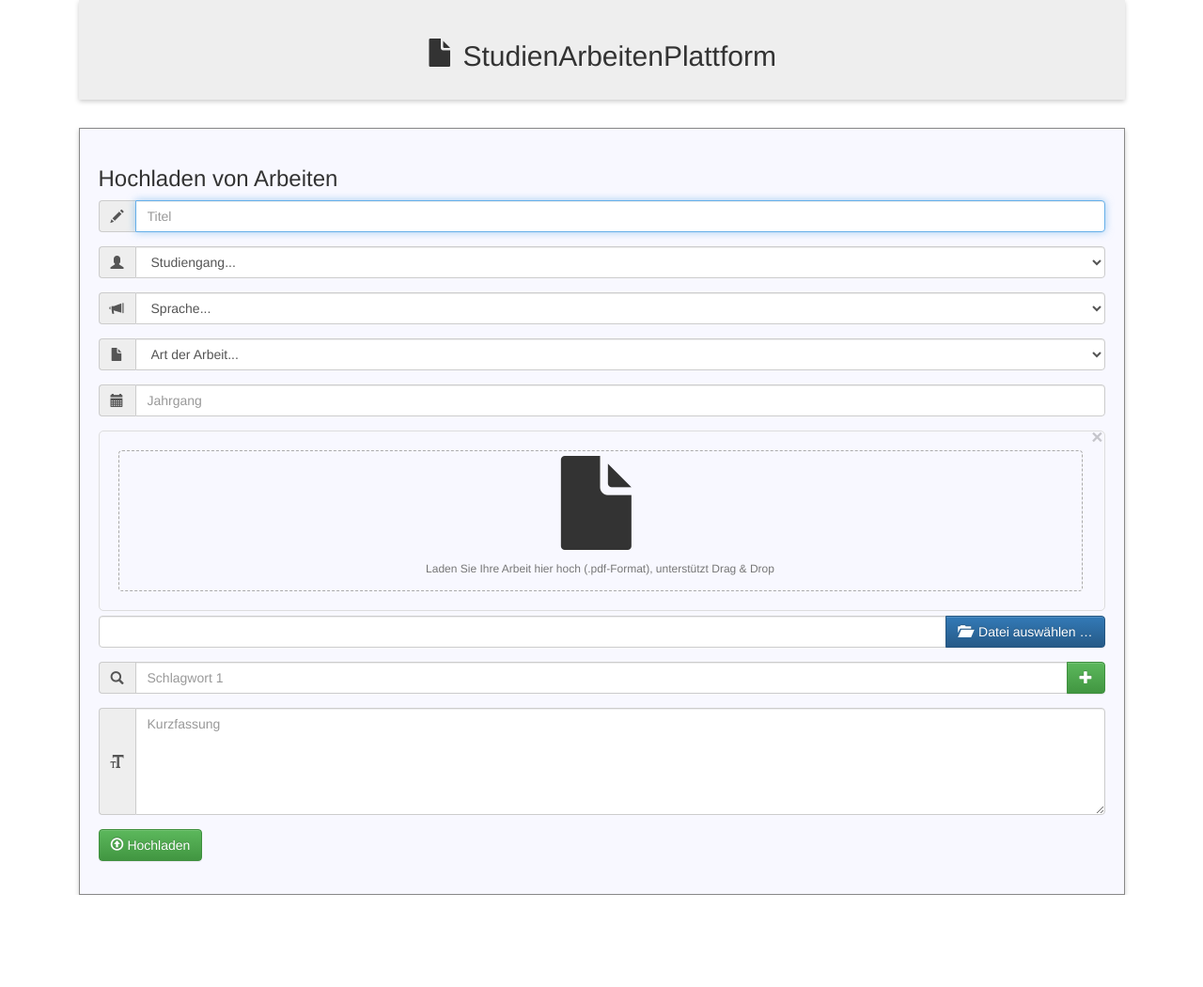
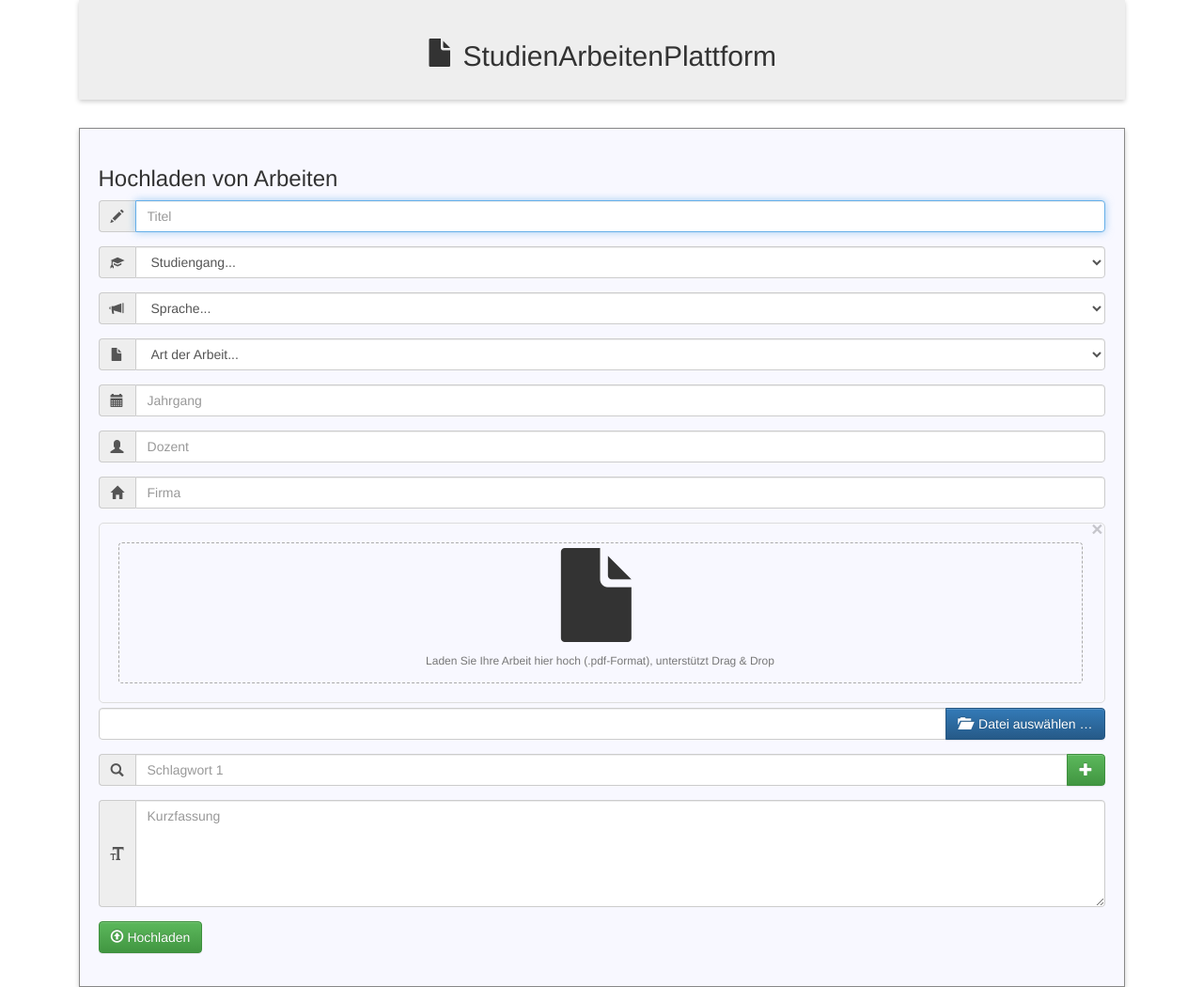
Before and after one commit to pauline0/StArPl, a PHP site: page /html/upload.html in a window 1280 px wide. Shown: the whole page at 94% size. Before the commit the page ends 952 px from the top, so only its background shows below. Run offline with PHP 8.4, Linux system fonts and the light colour scheme; some libraries are stand-ins or nearby versions.

Commit message:
updated uploadForm

```diff
--- a/html/upload.html
+++ b/html/upload.html
@@ -29,7 +29,7 @@
 				</div>
 				<div class="form-group">
 					<div class="input-group">
-						<span class="input-group-addon"><i class="glyphicon glyphicon-user"></i></span>
+						<span class="input-group-addon"><i class="glyphicon glyphicon-education"></i></span>
 						<select class="form-control" id="studiengang" name="studiengang" required>
 							<!-- value-Werte zu empfehlen aufgrund eventueller Sprachvielfalt (gleiche value für gleichen Studiengang) -->
 							<option value="">Studiengang...</option>
@@ -81,6 +81,18 @@
 					</div>
 				</div>
 				<div class="form-group">
+					<div class="input-group">
+						<span class="input-group-addon"><i class="glyphicon glyphicon-user"></i></span>
+						<input class="form-control" id="dozent" name="dozent" placeholder="Dozent" required />
+					</div>
+				</div>
+				<div class="form-group">
+					<div class="input-group">
+						<span class="input-group-addon"><i class="glyphicon glyphicon-home"></i></span>
+						<input class="form-control" id="firma" name="firma" placeholder="Firma" required />
+					</div>
+				</div>
+				<div class="form-group">
 					<input id="FileInputUploadArbeit" name="FileInputUploadArbeit[]" type="file" class="file-loading" required />
 				</div>
 				<div class="form-group">
@@ -105,7 +117,7 @@
 				<div class="form-group">
 					<div class="input-group">
 						<span class="input-group-addon"><i class="glyphicon glyphicon-text-size"></i></span>
-						<textarea class="form-control" id="kurzfassung" name="kurzfassung" placeholder="Kurzfassung" rows="5"></textarea>
+						<textarea class="form-control" id="kurzfassung" name="kurzfassung" placeholder="Kurzfassung" rows="5" required></textarea>
 					</div>
 				</div>
 				<input type="hidden" id="idOfFile" name="idOfFile">
--- a/php/manageBackend.php
+++ b/php/manageBackend.php
@@ -37,8 +37,10 @@ if (!$conn->connect_error)
 				$language = $_post['language'];
 				$artOfArbeit = $_post['artOfArbeit'];
 				$jahrgang = $_post['jahrgang'];
+				$dozent = $_post['dozent'];
+				$firma = $_post['firma'];
 				$kurzfassung = $_post['kurzfassung'];
-				$conn->query("INSERT INTO `files`(`userId`, `titel`, `studiengang`, `language`, `artOfArbeit`, `jahrgang`, `kurzfassung`) VALUES ('$id', '$titel', '$studiengang', '$language', '$artOfArbeit', '$jahrgang', '$kurzfassung');");
+				$conn->query("INSERT INTO `files`(`userId`, `titel`, `studiengang`, `language`, `artOfArbeit`, `jahrgang`, `dozent`, `firma`, `kurzfassung`) VALUES ('$id', '$titel', '$studiengang', '$language', '$artOfArbeit', '$jahrgang', '$dozent', '$firma', '$kurzfassung');");
 				$userAnswer = array();
 				if ($conn->affected_rows > 0)
 				{
--- a/sql/starpl.sql
+++ b/sql/starpl.sql
@@ -3,7 +3,7 @@
 -- https://www.phpmyadmin.net/
 --
 -- Host: localhost:3306
--- Erstellungszeit: 14. Sep 2017 um 08:45
+-- Erstellungszeit: 15. Sep 2017 um 09:42
 -- Server-Version: 10.1.25-MariaDB-
 -- PHP-Version: 7.0.22-0ubuntu0.17.04.1
 
@@ -34,6 +34,8 @@ CREATE TABLE `files` (
   `language` text NOT NULL,
   `artOfArbeit` text NOT NULL,
   `jahrgang` int(4) NOT NULL,
+  `dozent` text NOT NULL,
+  `firma` text NOT NULL,
   `kurzfassung` text NOT NULL
 ) ENGINE=InnoDB DEFAULT CHARSET=latin1;
 
```
